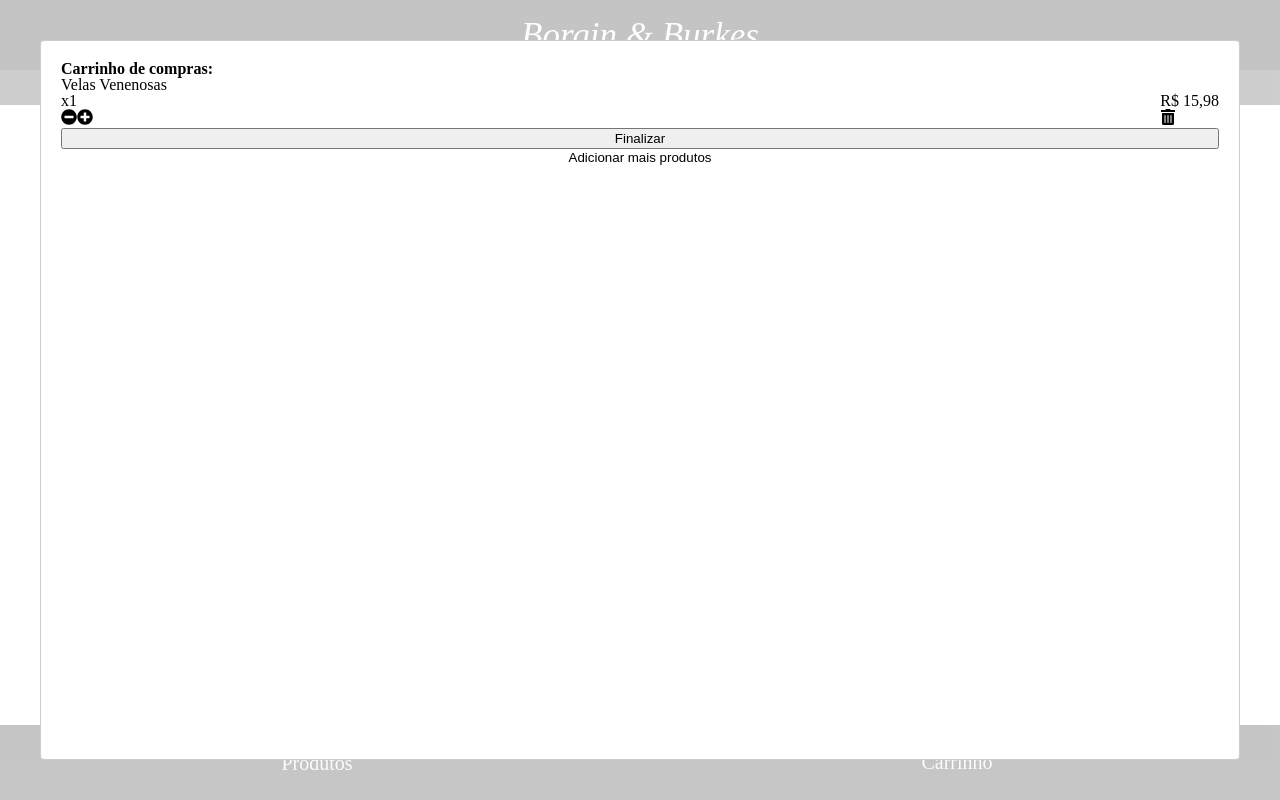
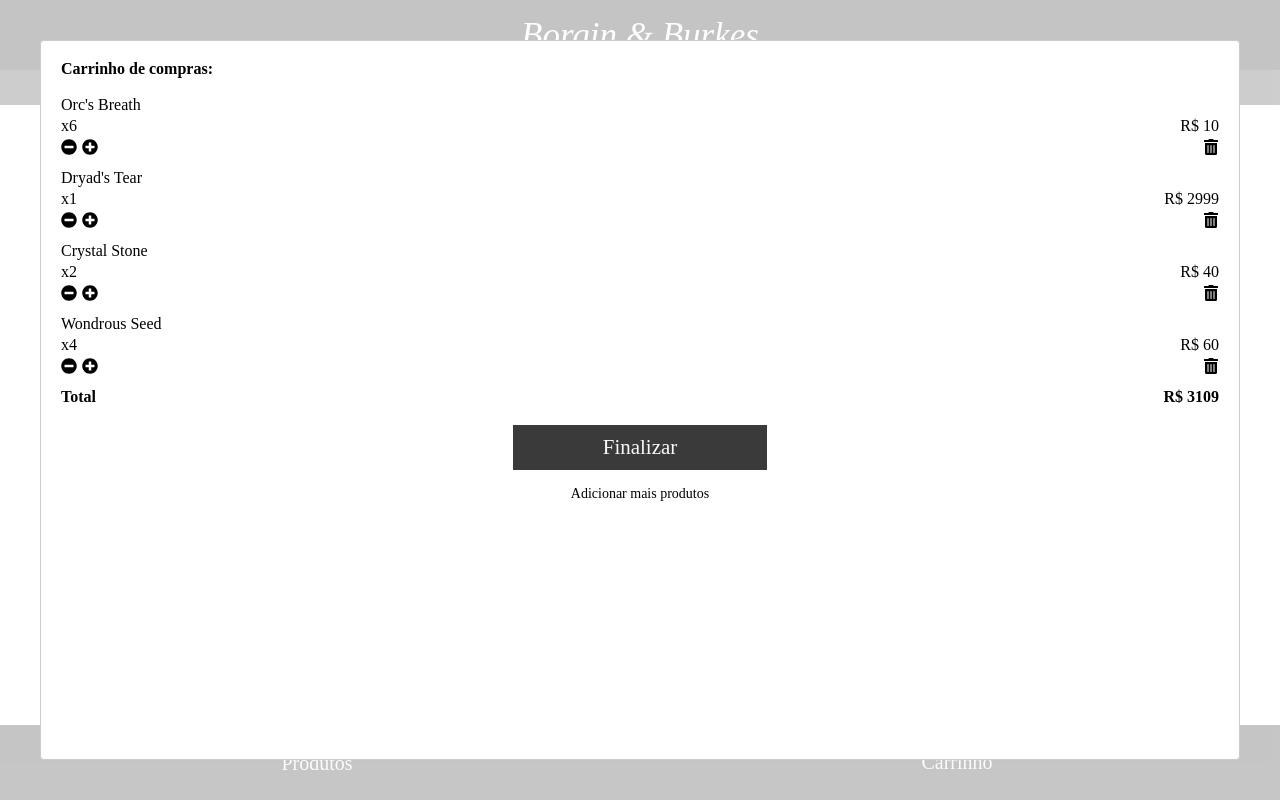
Before and after one commit to lahr-victor/borginandburkes, a React (Create React App) app: page / in a window 1280 px wide. Both pictures are taken after a click on the button "Carrinho". Built offline with nearby package versions, Linux system fonts and the light colour scheme.

Commit message:
feat: shopping cart with stactic object

```diff
--- a/src/components/ShoppingCart/ShoppingCart.jsx
+++ b/src/components/ShoppingCart/ShoppingCart.jsx
@@ -1,13 +1,50 @@
-import React, { useState } from 'react';
+import React, { useEffect, useState } from 'react';
 import styled from 'styled-components';
 import ReactModal from 'react-modal';
 import { FaTrashAlt, FaPlusCircle, FaMinusCircle } from 'react-icons/fa';
 
 export default function ShoppingCart() {
   const [show, setShow] = useState(false);
-
   const handleClose = () => setShow(false);
   const handleShow = () => setShow(true);
+  const [total, setTotal] = useState(0);
+  const shoppingCartItems = [
+    {
+      productId: '6449b455a561bd505016f1f9',
+      title: "Orc's Breath",
+      price: 10,
+      quantity: 6,
+    },
+    {
+      productId: '012938sdfjnasd0ohasidhjoa',
+      title: "Dryad's Tear",
+      price: 2999,
+      quantity: 1,
+    },
+    {
+      productId: 'apfmndsofn9i192hbdba8sbdas',
+      title: 'Crystal Stone',
+      price: 40,
+      quantity: 2,
+    },
+    {
+      productId: '345n140512hcas9dn8asdasodh',
+      title: 'Wondrous Seed',
+      price: 60,
+      quantity: 4,
+    }];
+
+  function calculoTotal(array) {
+    let sum = 0;
+    array.forEach((element) => {
+      sum += Number(element.price);
+    });
+    setTotal(sum);
+  }
+
+  useEffect(() => {
+    calculoTotal(shoppingCartItems);
+  }, []);
 
   return (
     <>
@@ -21,48 +58,116 @@ export default function ShoppingCart() {
         <ModalWidow>
           <CartTitle>Carrinho de compras:</CartTitle>
           <ul>
-            <ShoppingCartItem>
+            {
+                shoppingCartItems.map(
+                  (object) => (
+                    <ShoppingCartItem key={object.productId}>
                       <LeftElements>
-                <p>Velas Venenosas</p>
-                <p>x1</p>
+                        <p>{object.title}</p>
+                        <p>
+                          x
+                          {object.quantity}
+                        </p>
                         <PlusMinusItem>
                           <FaMinusCircle />
                           <FaPlusCircle />
                         </PlusMinusItem>
                       </LeftElements>
                       <RightElements>
-                <p>R$ 15,98</p>
+                        <p>
+                          R$&nbsp;
+                          {object.price}
+                        </p>
                         <FaTrashAlt />
                       </RightElements>
                     </ShoppingCartItem>
+                  ),
+                )
+            }
           </ul>
-          <button type="button" onClick={handleClose}>
+          <Total>
+            <p>Total</p>
+            <p>
+              R$&nbsp;
+              {total}
+            </p>
+          </Total>
+          <ShoppingCartBottomMenu>
+            <Finalizar type="button" onClick={handleClose}>
               <p>Finalizar</p>
-          </button>
-          <AddMore type="button" onClick={handleClose}>
+            </Finalizar>
+            <Close type="button" onClick={handleClose}>
               <p>Adicionar mais produtos</p>
-          </AddMore>
+            </Close>
+          </ShoppingCartBottomMenu>
         </ModalWidow>
       </ReactModal>
     </>
   );
 }
 
+const Total = styled.div`
+    display: flex;
+    flex-direction: row;
+    justify-content: space-between;
+    margin-bottom: 20px;
+    font-family: 'Lora';
+    font-style: normal;
+    font-weight: 600;
+    font-size: 16px;
+`;
+
+const ShoppingCartBottomMenu = styled.div`
+    display: flex;
+    flex-direction: column;
+    align-items: center;
+    width: 100%;
+`;
+
+const Finalizar = styled.button`
+    background-color: #3A3A3A;
+    border: none;
+    cursor: pointer;
+    overflow: hidden;
+    outline: none;
+    width: 254px;
+    height: 45px;
+    font-family: 'Lora';
+    font-style: normal;
+    font-weight: 400;
+    font-size: 20.976px;
+    color: #F9F9F9;;
+`;
+
 const ShoppingCartItem = styled.li`
     display: flex;
     flex-direction: row;
     justify-content: space-between;
     align-items: flex-end;
-    p{
+    margin-bottom: 15px;
     font-family: 'Lora';
     font-style: normal;
     font-weight: 400;
     font-size: 16px;
-    }
 `;
-const LeftElements = styled.div``;
-const PlusMinusItem = styled.div``;
-const RightElements = styled.div``;
+
+const LeftElements = styled.div`
+    display: flex;
+    flex-direction: column;
+    gap: 5px;
+`;
+
+const PlusMinusItem = styled.div`
+    display: flex;
+    gap: 5px;
+`;
+
+const RightElements = styled.div`
+    display: flex;
+    flex-direction: column;
+    gap: 5px;
+    align-items: flex-end;
+`;
 
 const Cart = styled.button`
     background-color: transparent;
@@ -73,13 +178,18 @@ const Cart = styled.button`
     outline: none;
 `;
 
-const AddMore = styled.button`
+const Close = styled.button`
     background-color: transparent;
     background-repeat: no-repeat;
     border: none;
     cursor: pointer;
     overflow: hidden;
     outline: none;
+    margin-top: 15px;
+    font-family: 'Lora';
+    font-style: normal;
+    font-weight: 400;
+    font-size: 14px;
 `;
 
 const ModalWidow = styled.div`
@@ -92,4 +202,5 @@ const CartTitle = styled.p`
     font-style: normal;
     font-weight: 700;
     font-size: 16px;
+    margin-bottom: 20px;
 `;
```
Lines whose indentation alone changed are shown as unchanged.
